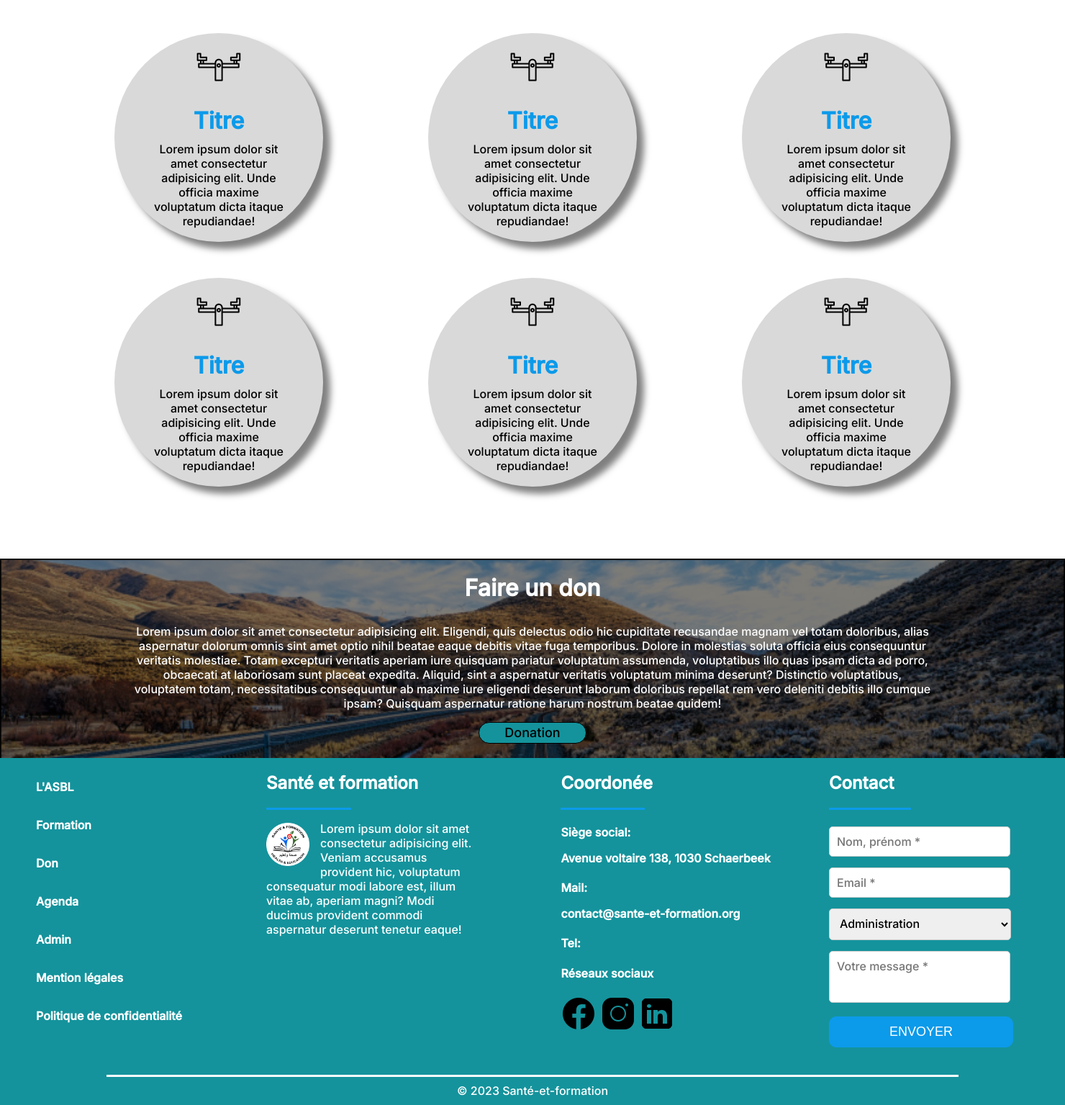
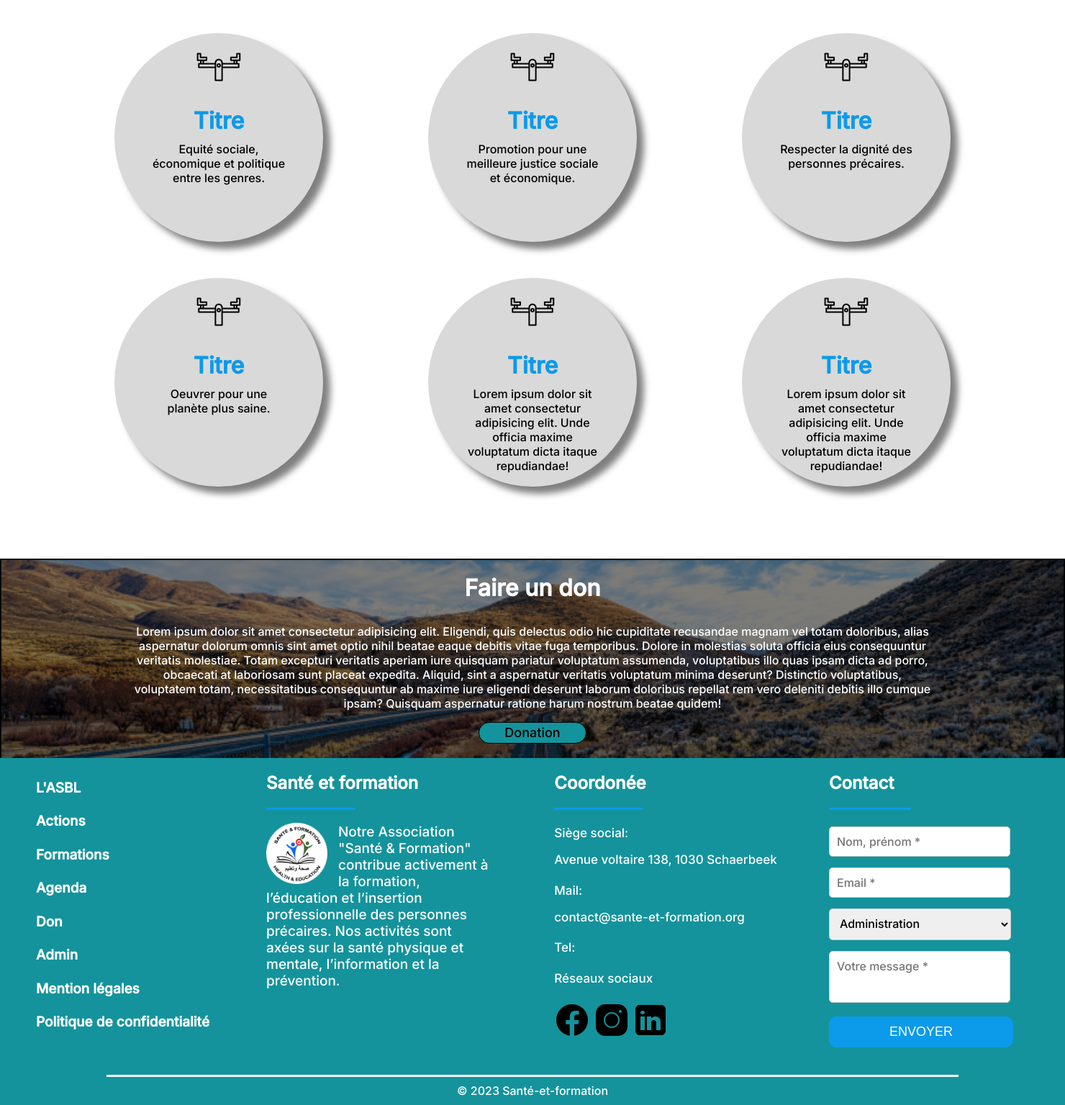
Before and after one commit to WebDevCF2m2022/Sante-formation, a PHP site: page / in a window 1480 px wide. Shown: the part 2802-4337 px from the top of the page at 72% size. Run offline with PHP 8.4, Linux system fonts and the light colour scheme; a stand-in replaces the project's code that opens the database connection; some libraries are stand-ins or nearby versions.

Commit message:
modif valeurs + footer

```diff
--- a/public/css/footer.css
+++ b/public/css/footer.css
@@ -106,6 +106,7 @@ footer {
 
 /* LES LIENS DU MENU DU FOOTER */
 #menuFooter a {
+    font-size: 19px;
     color: white;
     text-decoration: none;
     font-weight: bold;
@@ -115,14 +116,20 @@ footer {
 #aboutFooter {
     justify-self: left;
     grid-area: aboutFooter;
-    width: 80%;
+    width: 84%;
 }
 
 /* LOGO */
 
 #aboutFooter img {
+    width: 85px;
     float: left;
     margin: 10px 15px 0 0;
+}
+
+#aboutFooter p {
+    font-size: 19px;
+    font-weight: 500;
 }
 
 /* COORDONEE DU FOOTER */
@@ -134,6 +141,11 @@ footer {
 /* RESEAUX SOCIAUX DU FOOTER */
 #coordoneeFooter img {
     border-radius: 20px;
+}
+
+#coordoneeFooter h4 {
+    font-size: 17px;
+    font-weight: 500;
 }
 
 /* FORMULAIRE DE CONTACT DU FOOTER */
--- a/view/public_view/src/footer.php
+++ b/view/public_view/src/footer.php
@@ -5,10 +5,11 @@
 </div>
 
 <div id="menuFooter">
-    <a href="?view=homepage">L'ASBL</a>
-    <a href="?view=formation">Formation</a>
+    <a href="?view=asbl">L'ASBL</a>
+    <a href="?view=actions">Actions</a>
+    <a href="?view=formations">Formations</a>
+    <a href="?view=agenda">Agenda</a>
     <a href="?view=donation">Don</a>
-    <a href="?view=agenda">Agenda</a>
     <a href="?view=admin" target="_blank">Admin</a>
     <a href="?view=don" target="_blank">Mention légales</a>
     <a href="?view=don" target="_blank">Politique de confidentialité</a>
@@ -17,8 +18,8 @@
 <div id="aboutFooter">
     <h2>Santé et formation</h2>
     <hr id="hrBleu">
-    <img src="img/logoSanteFormation.png" width="60px" alt="">
-    <p>Lorem ipsum dolor sit amet consectetur adipisicing elit. Veniam accusamus provident hic, voluptatum consequatur modi labore est, illum vitae ab, aperiam magni? Modi ducimus provident commodi aspernatur deserunt tenetur eaque!</p>
+    <img src="img/logoSanteFormation.png"  alt="">
+    <p>Notre Association "Santé & Formation" contribue activement à la formation, l’éducation et l’insertion professionnelle des personnes précaires. Nos activités sont axées sur la santé physique et mentale, l’information et la prévention.</p>
 </div>
 
 <div id="coordoneeFooter">
--- a/view/public_view/src/valeur.php
+++ b/view/public_view/src/valeur.php
@@ -3,22 +3,22 @@
     <div id="valeur1" class="valeur-item">
         <img src="img/icons8-balancer-64.png" alt="">
         <h4>Titre</h4>
-        <p>Lorem ipsum dolor sit amet consectetur adipisicing elit. Unde officia maxime voluptatum dicta itaque repudiandae!</p>
+        <p>Equité sociale, économique et politique entre les genres.</p>
     </div>
     <div id="valeur2" class="valeur-item">
     <img src="img/icons8-balancer-64.png" alt="">
         <h4>Titre</h4>
-        <p>Lorem ipsum dolor sit amet consectetur adipisicing elit. Unde officia maxime voluptatum dicta itaque repudiandae!</p>
+        <p>Promotion pour une meilleure justice sociale et économique.</p>
     </div>
     <div id="valeur3" class="valeur-item">
     <img src="img/icons8-balancer-64.png" alt="">
         <h4>Titre</h4>
-        <p>Lorem ipsum dolor sit amet consectetur adipisicing elit. Unde officia maxime voluptatum dicta itaque repudiandae!</p>
+        <p>Respecter la dignité des personnes précaires.</p>
     </div>
     <div id="valeur4" class="valeur-item">
     <img src="img/icons8-balancer-64.png" alt="">
         <h4>Titre</h4>
-        <p>Lorem ipsum dolor sit amet consectetur adipisicing elit. Unde officia maxime voluptatum dicta itaque repudiandae!</p>
+        <p>Oeuvrer pour une planète plus saine.</p>
     </div>
     <div id="valeur5" class="valeur-item">
     <img src="img/icons8-balancer-64.png" alt="">
```
